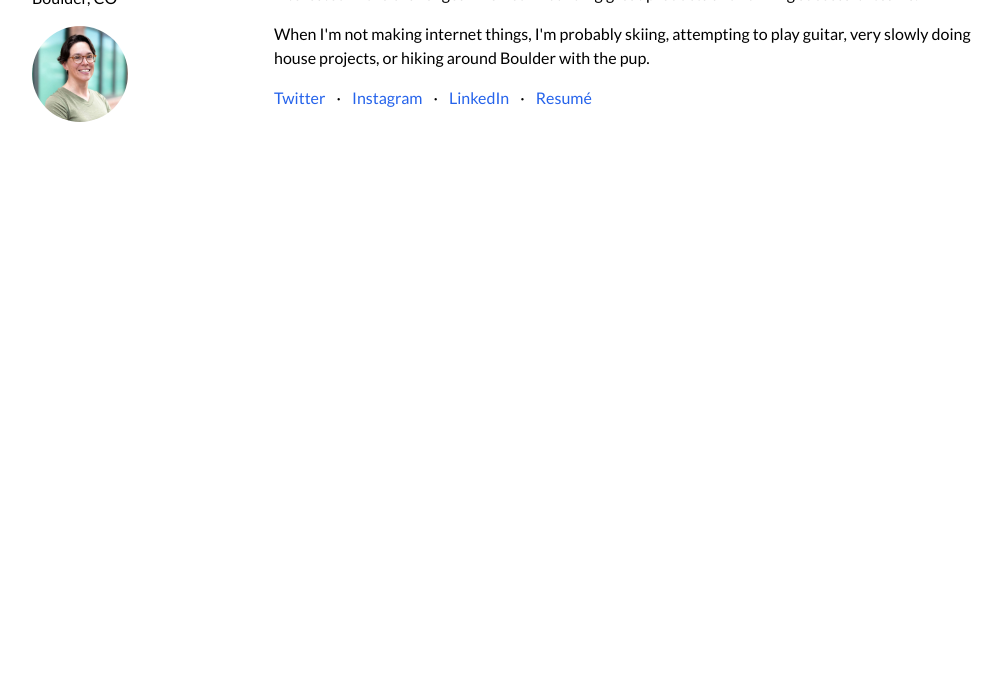
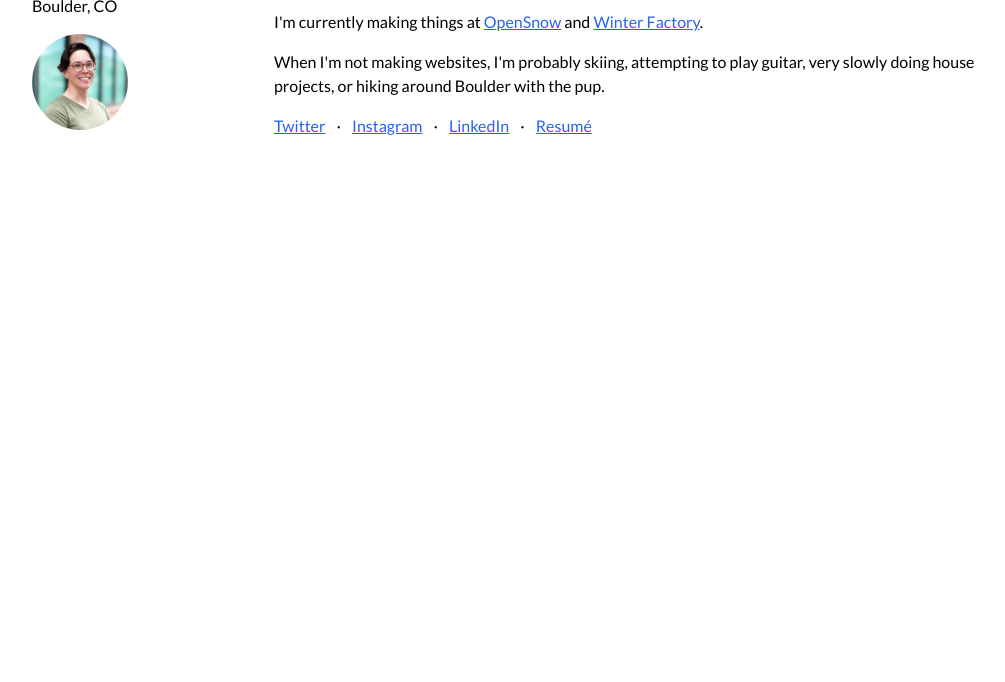
Before and after one commit to rachelv/magnetbox.org, a website: page index.html in a window 1280 px wide. Shown: the part 118-800 px from the top of the page, without its empty margins (136-1141 px from the left). Drawn offline with Linux system fonts and the light colour scheme.

Commit message:
add opensnow and winter factory

```diff
--- a/index.html
+++ b/index.html
@@ -27,15 +27,16 @@
 
                 <div class="col-span-4 md:col-span-3 space-y-4">
                     <p>I'm a true full stack engineer with 20 years experience building high-traffic websites. I'm also interested in the challenges involved in building great products and running successful teams.</p>
-                    <p>When I'm not making internet things, I'm probably skiing, attempting to play guitar, very slowly doing house projects, or hiking around Boulder with the pup.</p>
+                    <p>I'm currently making things at <a href="https://opensnow.com">OpenSnow</a> and <a href="https://winterfactory.com">Winter Factory</a>.</p>
+                    <p>When I'm not making websites, I'm probably skiing, attempting to play guitar, very slowly doing house projects, or hiking around Boulder with the pup.</p>
                     <p class="space-x-2">
-                        <a class="text-blue-600 hover:text-blue-800 hover:underline" href="https://twitter.com/rachelv">Twitter</a>
+                        <a href="https://twitter.com/rachelv">Twitter</a>
                         <span>&middot;</span>
-                        <a class="text-blue-600 hover:text-blue-800 hover:underline" href="https://www.instagram.com/rachelv111">Instagram</a>
+                        <a href="https://www.instagram.com/rachelv111">Instagram</a>
                         <span>&middot;</span>
-                        <a class="text-blue-600 hover:text-blue-800 hover:underline" href="https://www.linkedin.com/in/rachelvecchitto">LinkedIn</a>
+                        <a href="https://www.linkedin.com/in/rachelvecchitto">LinkedIn</a>
                         <span>&middot;</span>
-                        <a class="text-blue-600 hover:text-blue-800 hover:underline" href="./resume/index.html">Resum&eacute;</a>
+                        <a href="./resume/index.html">Resum&eacute;</a>
                     </p>
                 </div>
 
--- a/styles-src.css
+++ b/styles-src.css
@@ -1,3 +1,11 @@
 @tailwind base;
 @tailwind components;
 @tailwind utilities;
+
+a {
+    @apply text-blue-600;
+    @apply underline;
+}
+a:hover {
+    @apply text-blue-900;
+}
```
Also changed, not shown: styles-dist.css.
